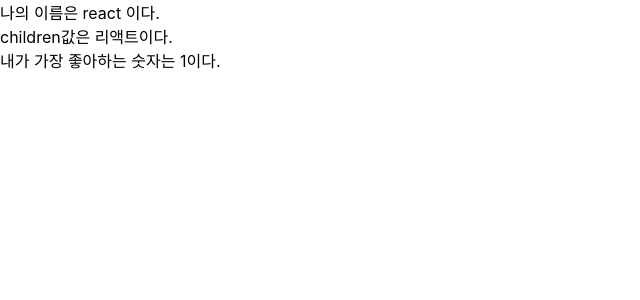
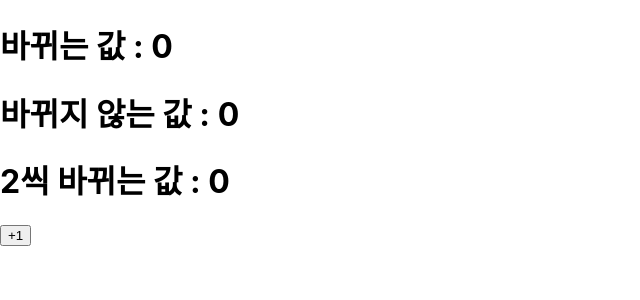
Before and after one commit to kimdohui/-, a React (Create React App) app: page / in a window 1280 px wide. Shown: the top 300 px of the page, without its empty margins (0-640 px from the left). Built offline with nearby package versions, Linux system fonts and the light colour scheme.

Commit message:
클래스 형 컴포넌트의 state 사용

```diff
--- a/src/App.js
+++ b/src/App.js
@@ -1,12 +1,8 @@
 import React from "react";
-import MyComponent from "./MyComponent";
+import Counter from "./Counter";
 
 const App = () => {
-  return (
-    <MyComponent name={"react"} FavoriteNum={1}>
-      리액트
-    </MyComponent>
-  );
+  return <Counter />;
 };
 
 export default App;
--- /dev/null
+++ b/src/Counter.js
@@ -0,0 +1,56 @@
+import React, { Component } from "react";
+
+class Counter extends Component {
+  constructor(props) {
+    super(props);
+    this.state = {
+      number: 0,
+      fixedNumber: 0,
+      doubleNum: 0
+    };
+    //위의 값에 초깃값을 설정함(컴포넌트의 state는 객체 형식이여야 함)
+  }
+  //위는 생성자 메서드로 컴포넌트에서 constructor을 작성할땐 반드시 super(props)를 호출해야 함
+  // 이 함수가 호출되면 현재 클래스형 컴포넌트가 상속하는 리액트의 Component클래스가 지닌 생성자 함수를 호출함
+
+  state = {
+    //state값을 초기화하는 또다른 방법
+    number: 0,
+    fixedNumber: 0,
+    doubleNum: 0
+  };
+
+  render() {
+    const { number, fixedNumber, doubleNum } = this.state;
+    return (
+      <div>
+        <h1>바뀌는 값 : {number}</h1>
+        <h1>바뀌지 않는 값 : {fixedNumber}</h1>
+        <h1>2씩 바뀌는 값 : {doubleNum}</h1>
+        <button
+          onClick={() => {
+            this.setState({ number: number + 1 }); //setState함수를 이용해 state에 새로운 값을 넣을 수 있음
+            this.setState({ number: number + 1 }); // 두 번 사용해도 1씩 증가한다.(this.setState를 쓴다 해서 바로 state값이 변하지 않기 때문)
+            this.setState({ number: number + 1 }, () => {
+              console.log("SetState호출 ");
+              console.log(this.state);
+            }); //특정 작업 실행
+
+            //위의 문제를 해결하기 위해선 아래와 같이 쓰면 된다.
+            this.setState(prevState => {
+              return { doubleNum: prevState.doubleNum + 1 };
+            });
+
+            this.setState(prevState => ({
+              doubleNum: prevState.doubleNum + 1
+            }));
+          }}
+        >
+          +1
+        </button>
+      </div>
+    );
+  }
+}
+
+export default Counter;
```
